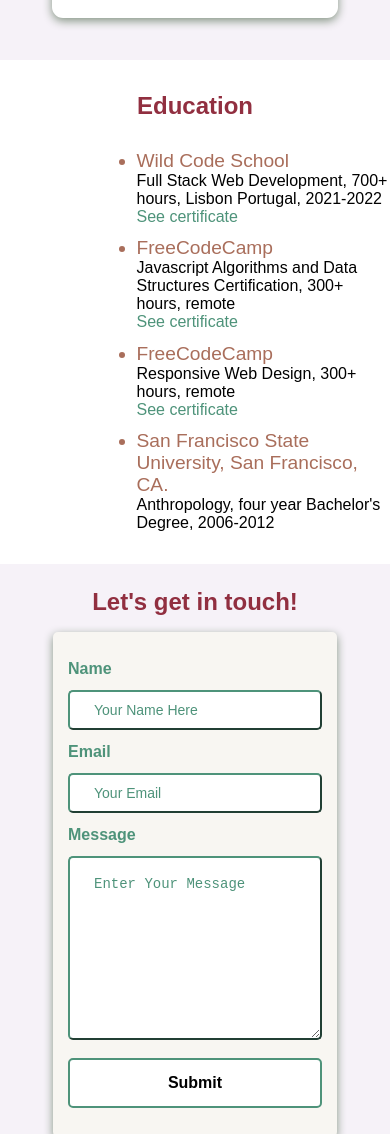
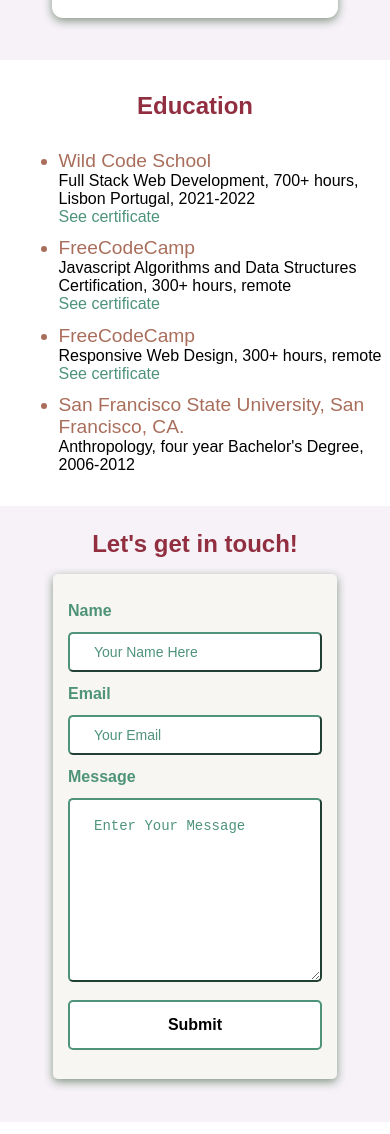
Before and after one commit to natalieacevedo/myDeveloperPortafolio, a plain HTML site: page index.html in a window 390 px wide. Shown: the part 6450-7584 px from the top of the page. Drawn offline with nearby package versions, Linux system fonts and the light colour scheme; a web font is replaced by a local one.

Commit message:
changes on responsivennes padding form

```diff
--- a/styles.css
+++ b/styles.css
@@ -265,9 +265,7 @@
       text-align: left;
   }
 
-  /* #kinder{
-      text-align: left;
-  } */
+
 
   .project-pic {
       width: 65%;
@@ -276,7 +274,7 @@
 
   .sun{
       width: 4vw;
-      /* height: 8vh; */
+
   }
 
   .projects-container {
@@ -333,6 +331,7 @@
   #contact{
       background-color: var(--bg-color);
       padding-top:1.5rem;
+      padding-bottom: 5vh;
   }
 
   .contact-form-container {
@@ -408,7 +407,7 @@
 
 
     footer{
-        /* background-color: var(--bg-color); */
+
         padding: 1.25rem;
         text-align: center;
         margin: 2rem 0 0;
@@ -453,6 +452,10 @@
 
     .skills-wrapper{
         column-count: 2;
+    }
+
+    .mainListEducation{
+        padding-left: 15vw;
     }
 
     .firstLink{
```
